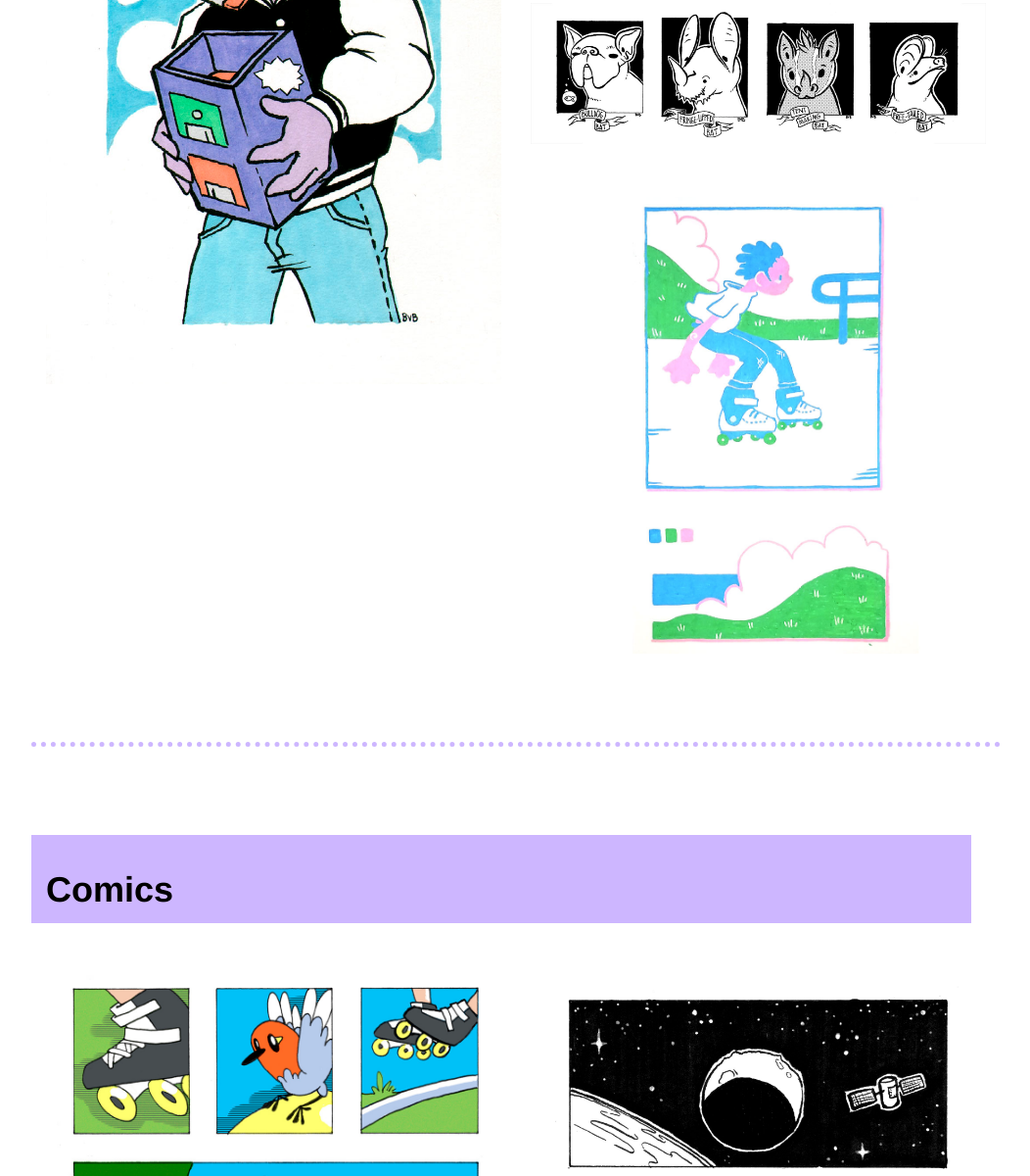
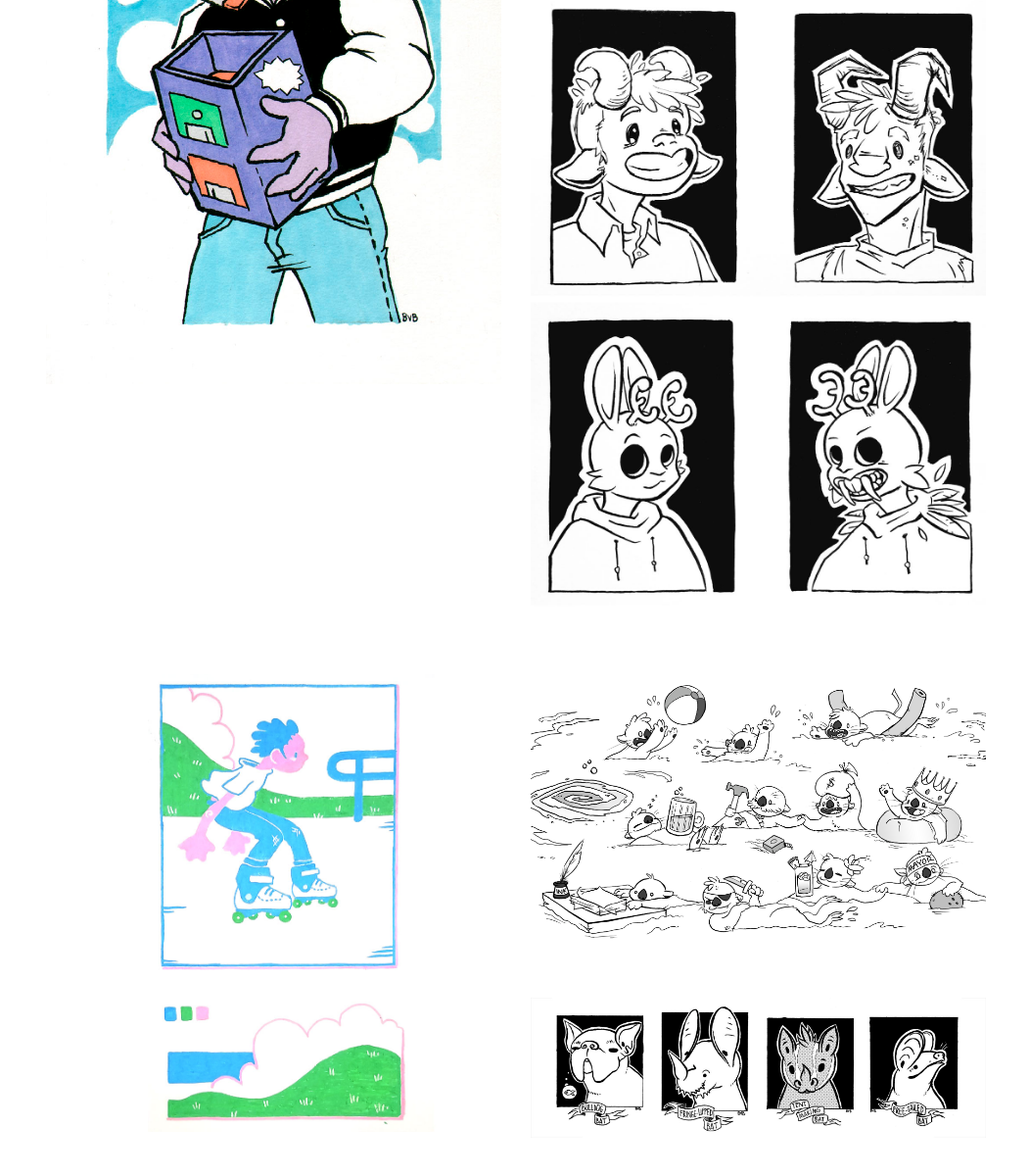
Before and after one commit to bvanbree/bvanbree.github.io, a website: page index.html in a window 1280 px wide. Shown: the part 3382-4582 px from the top of the page at 98% size, without its empty margins (113-1165 px from the left). Drawn offline with nearby package versions, Linux system fonts and the light colour scheme.

Commit message:
added piece to illustration section
- added portraits to illustration section
- added back visible email contact

```diff
--- a/index.html
+++ b/index.html
@@ -140,6 +140,21 @@
 			</div>
 
 			<div class="project-card col-md-6">
+				<a class="full two-d" href="src/img/portfolio/art/2019_inktober_sample_monster_portraits.jpg" data-lightbox="slideshow"
+					title="a selection from a monster portrait series, ink on paper, 2019">
+					<img src="src/img/portfolio/art/2019_inktober_sample_monster_portraits.jpg" />
+				</a>
+			</div>
+
+			<div class="project-card col-md-6">
+				<a class="full two-d" href="src/img/portfolio/art/20190109_aggressiveInline_i.jpg"
+					data-lightbox="slideshow" title="rollerblader, marker on paper, 2019">
+					<img src="src/img/portfolio/art/20190109_aggressiveInline_i.jpg"
+						alt="rollerblader, marker on paper, 2019" />
+				</a>
+			</div>
+
+			<div class="project-card col-md-6">
 				<a class="full two-d" href="src/img/portfolio/art/otter-playmat.jpg" data-lightbox="slideshow"
 					title="an illustrated design for a card mat, ink on paper and digital colors, 2019">
 					<img src="src/img/portfolio/art/otter-playmat.jpg" />
@@ -149,16 +164,8 @@
 			<div class="project-card col-md-6">
 				<a class="full two-d" href="src/img/portfolio/art/bat-portraits-zine-example-pages.jpg"
 					data-lightbox="slideshow"
-					title="a selection of 4 drawings from a bat portraits series, ink on paper, 2017">
+					title="a selection of 4 drawings from a bat portrait series, ink on paper, 2017">
 					<img src="src/img/portfolio/art/bat-portraits-zine-example-pages.jpg" />
-				</a>
-			</div>
-
-			<div class="project-card col-md-6">
-				<a class="full two-d" href="src/img/portfolio/art/20190109_aggressiveInline_i.jpg"
-					data-lightbox="slideshow" title="rollerblader, marker on paper, 2019">
-					<img src="src/img/portfolio/art/20190109_aggressiveInline_i.jpg"
-						alt="rollerblader, marker on paper, 2019" />
 				</a>
 			</div>
 		</div>
@@ -209,7 +216,7 @@
 					multi-media artist based in Chicago. They currently work at the Field Museum of Natural History,
 					where they build digital interactives. They enjoy cartoons and drawing animal characters.
 				</p>
-				<p><a href="mailto:bridget.vanbreemen@gmail.com">Send an email.</a></p>
+				<p>contact: <a href="mailto:bridget.vanbreemen@gmail.com">bridget.vanbreemen@gmail.com</a></p>
 			</div>
 			<div class="col-sm-4 col-xs-8">
 				<img class="self-portrait img-responsive center-block" src="src/img/avatar_2019.jpg"
```
Also changed, not shown: src/img/portfolio/art/2019_inktober_sample_monster_portraits.jpg (added).
